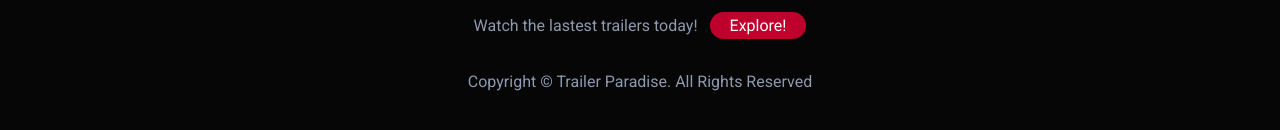
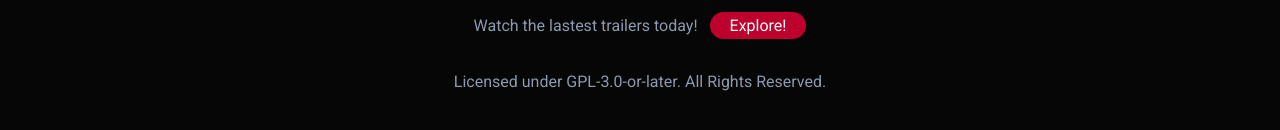
Before and after one commit to AsleyR/Trailer-Paradise, a React (Create React App) app in the folder client/: page / in a window 1280 px wide. Shown: the part 1597-1727 px from the top of the page. Built offline with nearby package versions, Linux system fonts and the light colour scheme; no server answers.

Commit message:
Update footer in homepage of front-end website

```diff
--- a/client/src/components/Footer.tsx
+++ b/client/src/components/Footer.tsx
@@ -12,7 +12,7 @@ const Footer = () => {
         </div>
       </div>
       <div className=''>
-          <h1 className='text-bg2'>Copyright © Trailer Paradise. All Rights Reserved </h1>
+          <h1 className='text-bg2'>Licensed under <a className='hover:underline' href='https://github.com/AsleyR/Trailer-Paradise/blob/main/LICENSE' target={'_blank'}>GPL-3.0-or-later</a>. All Rights Reserved. </h1>
       </div>
     </footer>
   )
```
